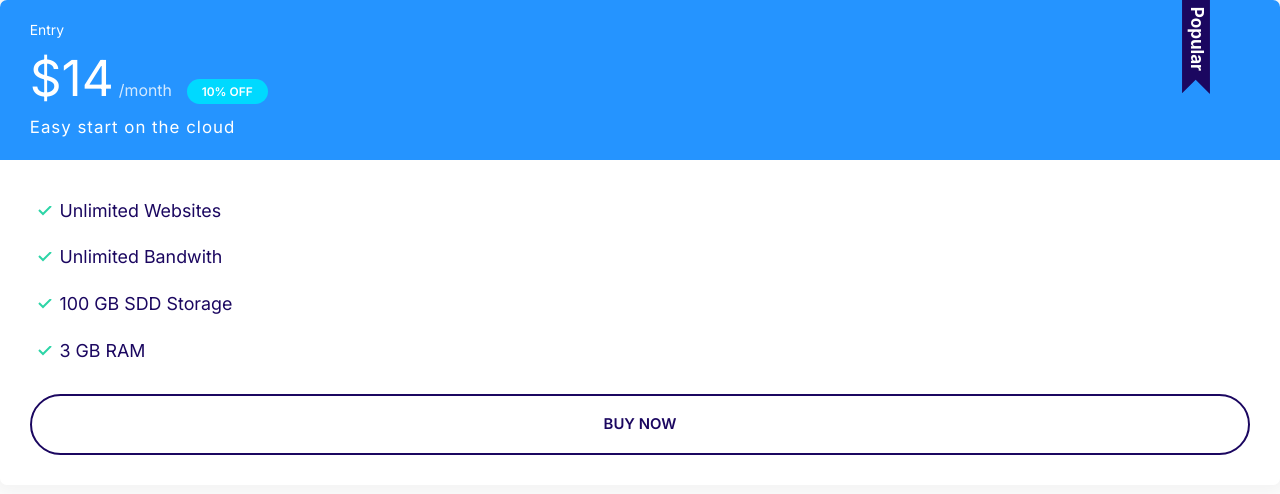
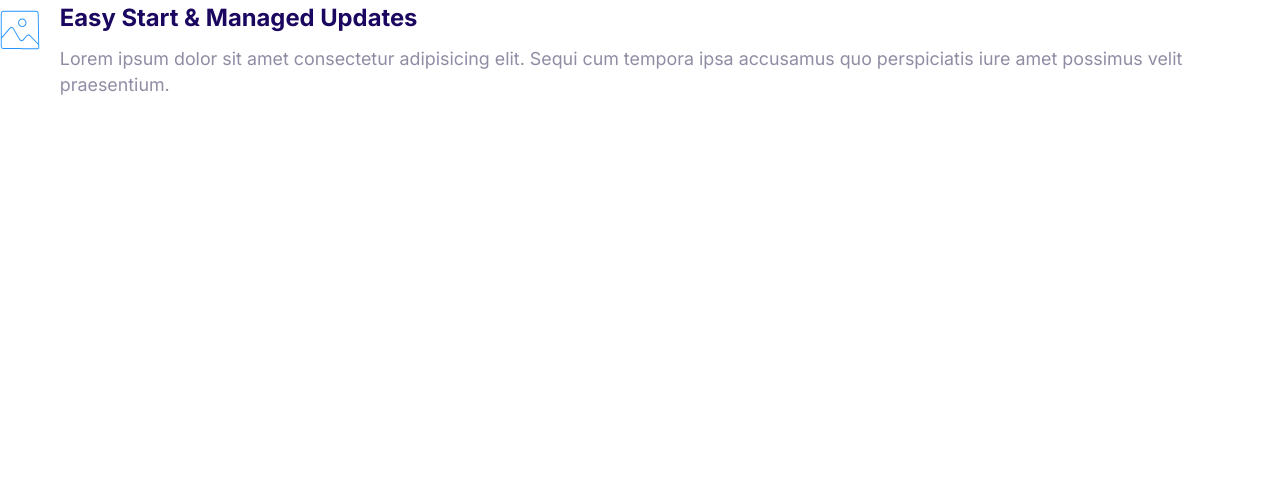
Before and after one commit to Psoccrates/cloud-service-project, a plain HTML site: page html/index.html in a window 1280 px wide. Drawn offline with Linux system fonts and the light colour scheme.

Commit message:
Implemented media objects.

```diff
--- a/CSS/styles.css
+++ b/CSS/styles.css
@@ -363,3 +363,20 @@
     font-size: 1.7rem;
   }
 }
+
+/*Media Objects */
+.media {
+  display: flex;
+}
+
+.media__title {
+  margin-top: 0;
+}
+
+.media__body {
+  margin: 0 2rem;
+}
+
+.media__image {
+  margin-top: 1rem;
+}
--- a/html/index.html
+++ b/html/index.html
@@ -15,25 +15,18 @@
     <link rel="stylesheet" href="/css/styles.css" />
   </head>
   <body>
-    <div class="plan plan--popular">
-      <div class="card card--primary">
-        <header class="card__header">
-          <h3 class="plan__name">Entry</h3>
-          <span class="plan__price">$14</span>
-          <span class="plan__billing-cycle">/month</span>
-          <span class="badge badge--secondary badge--small">10% OFF</span>
-          <span class="plan__description">Easy start on the cloud</span>
-        </header>
-        <div class="card__body">
-          <ul class="list list--tick">
-            <li class="list__item">Unlimited Websites</li>
-            <li class="list__item">Unlimited Bandwith</li>
-            <li class="list__item">100 GB SDD Storage</li>
-            <li class="list__item">3 GB RAM</li>
-          </ul>
-          <button class="btn btn--outline btn--block">Buy Now</button>
-        </div>
-      </div>
+  <div class="media">
+    <div class="media__image">
+      </svg><svg class="icon icon--primary">
+        <use xlink:href="/images/sprite.svg#snap"></use>
+      </svg>
     </div>
+    <div class="media__body">
+      <h3 class="media__title">Easy Start & Managed Updates</h3>
+      <p>Lorem ipsum dolor sit amet consectetur adipisicing elit.
+        Sequi cum tempora ipsa accusamus quo perspiciatis iure
+        amet possimus velit praesentium.</p>
+    </div>
+  </div>
   </body>
 </html>
```
Also changed, not shown: COMPONENTS/media-objects.html (added, +13 -0 lines), images/snap.svg (added).
